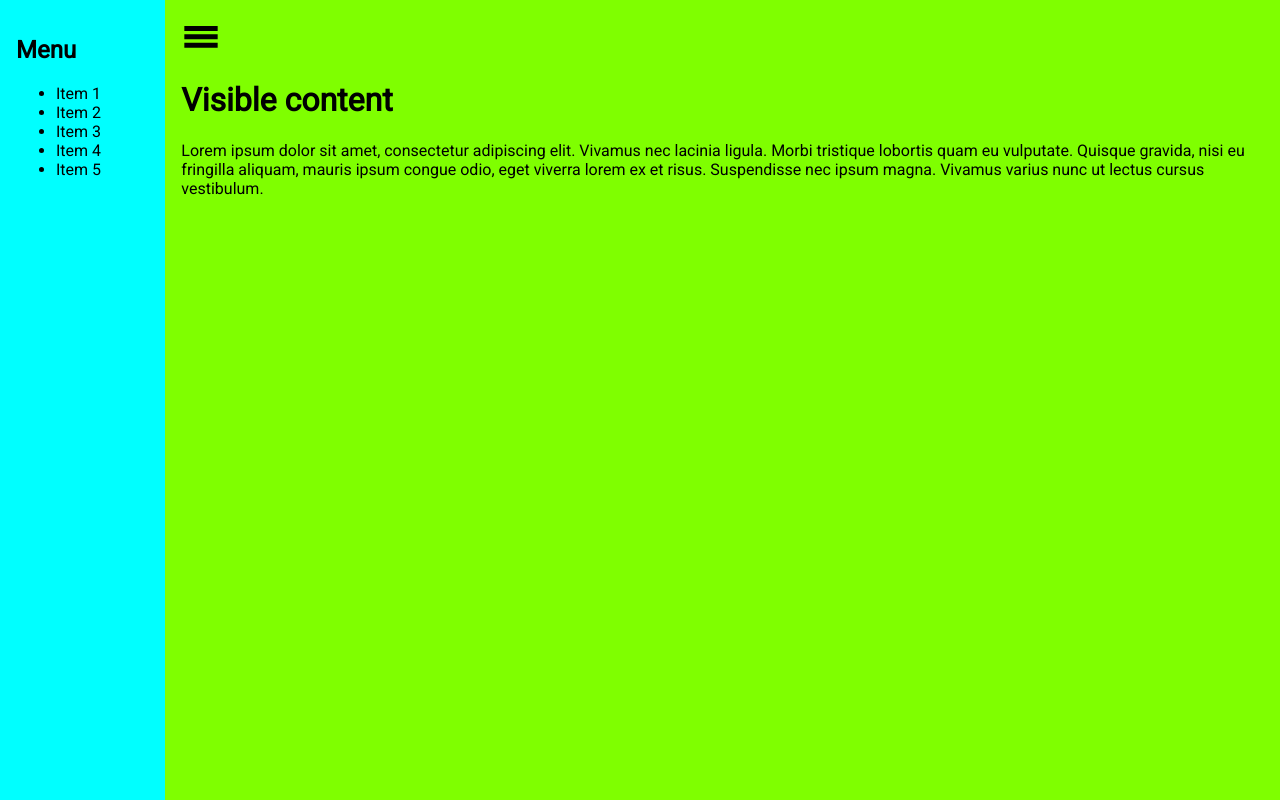
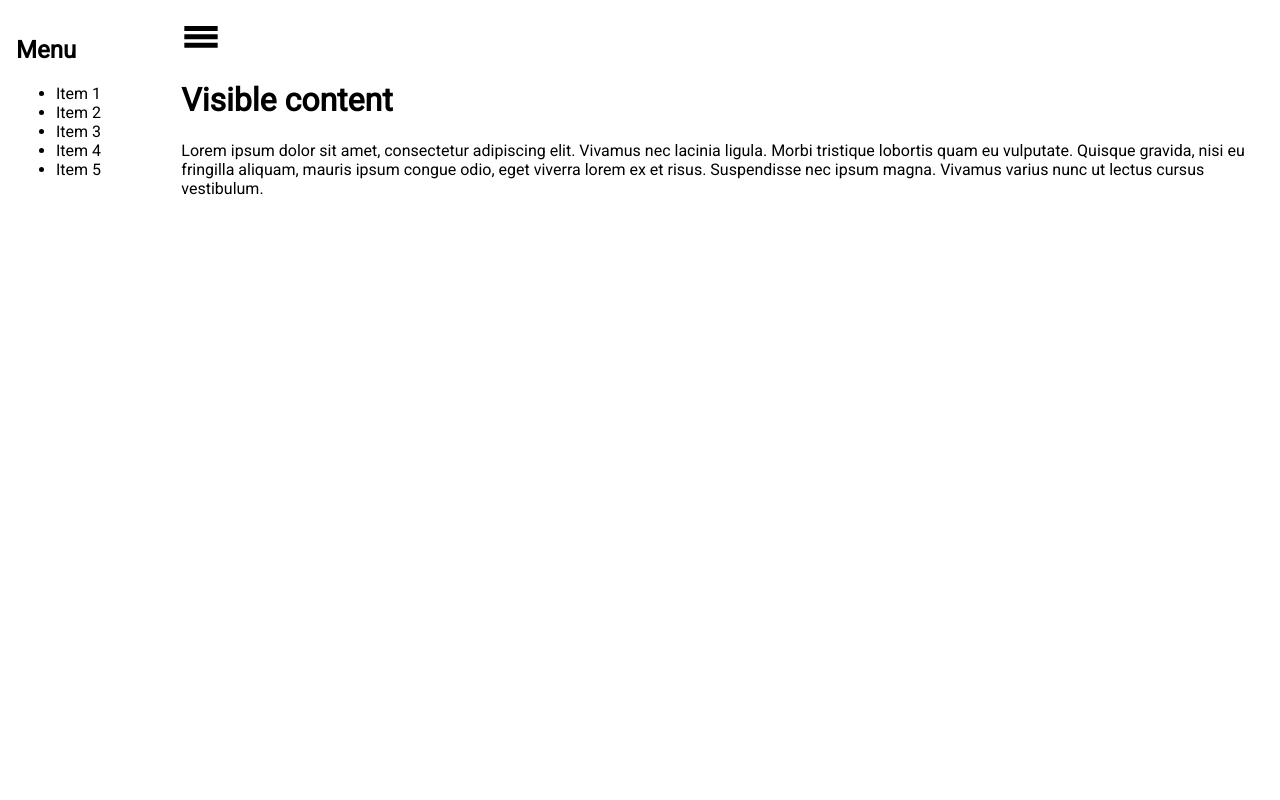
Before and after one commit to bfutrell70/ResponsiveWebDesisgn, a plain HTML site: page off-canvas2/index.html in a window 1280 px wide. Drawn offline with nearby package versions, Linux system fonts and the light colour scheme.

Commit message:
removed background color from main and nav CSS markup

```diff
--- a/off-canvas2/style.css
+++ b/off-canvas2/style.css
@@ -65,7 +65,6 @@ nav, main {
 main {
     width: 100%;
     height: 100%;
-    background-color: chartreuse;
 }
 
 /*
@@ -82,7 +81,6 @@ nav {
     transform: translate(-300px, 0);
     transition: transform 0.3s ease;
     /* Optionally, we animate the drawer. */
-    background-color: aqua;
 }
 
 nav.open {
```
